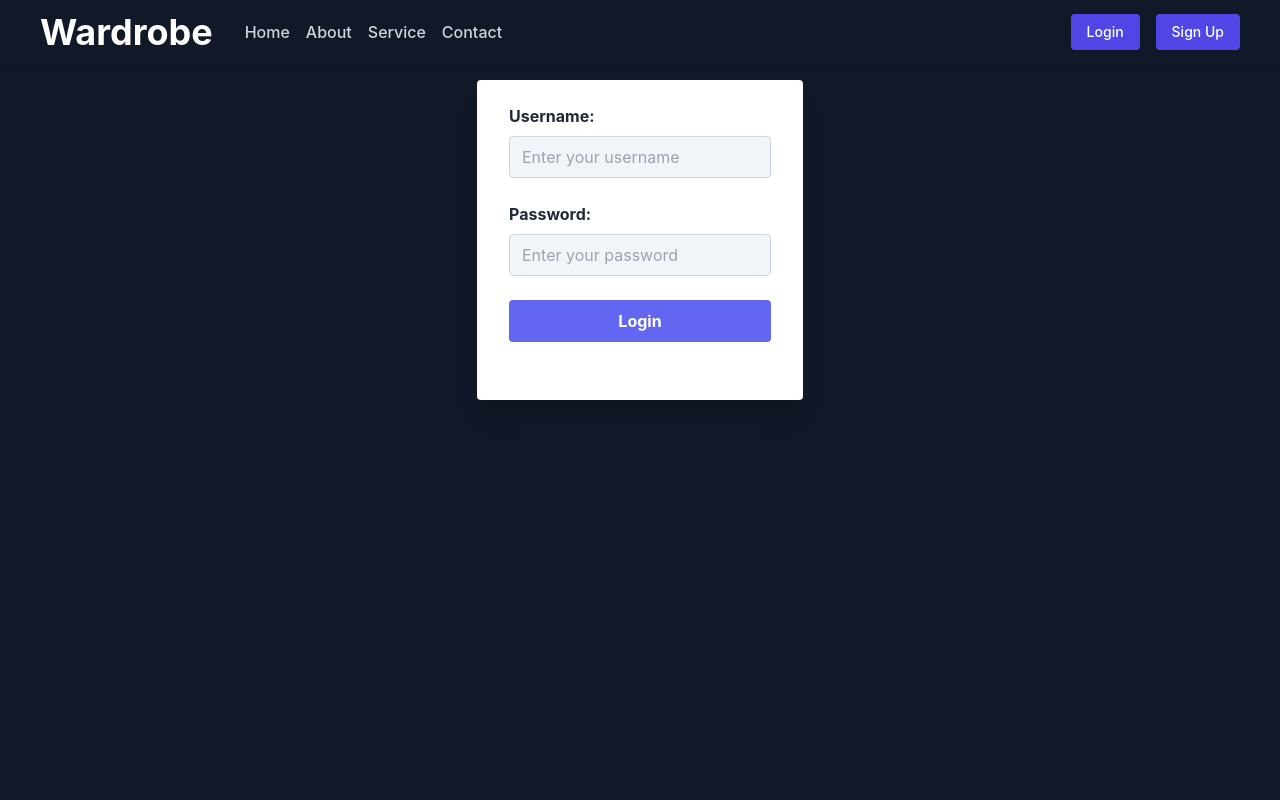
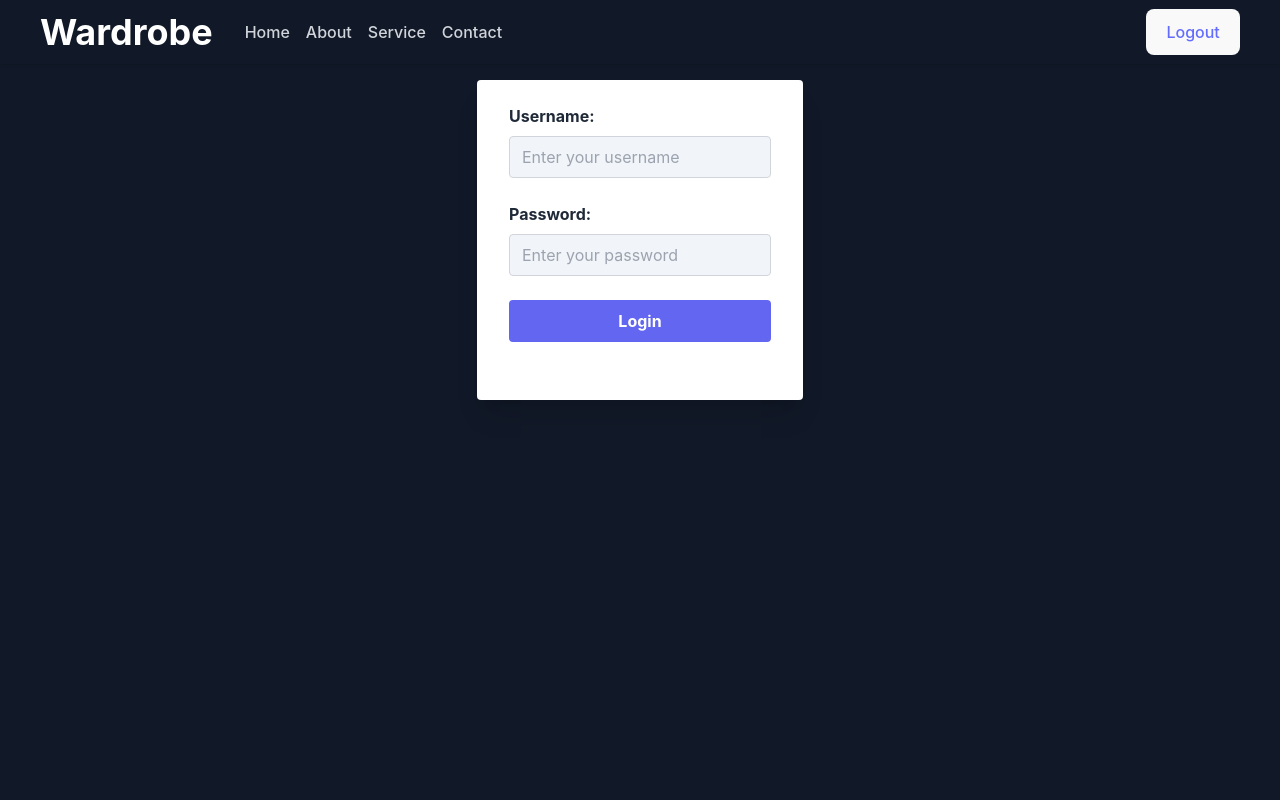
Before and after one commit to astha24verma/pwors-app, a React (Vite) app: page /login in a window 1280 px wide. Shown: the top 800 px of the page. Built offline with nearby package versions, Linux system fonts and the light colour scheme; sample sign-in values are in the browser's storage.

Commit message:
fixed login logout

```diff
--- a/src/components/Navbar.jsx
+++ b/src/components/Navbar.jsx
@@ -1,10 +1,24 @@
 import { Link } from 'react-router-dom';
 // eslint-disable-next-line no-unused-vars
-import React, { useContext } from 'react';
-import { UserContext } from '../pages/UserContext';
+import React, { useContext, useEffect } from 'react';
+// import { UserContext } from '../pages/UserContext';
+import useSessionUserId from '../pages/useSessionUserId';
+import { useNavigate } from 'react-router-dom';
 
 function Navbar() {
-  const { user } = useContext(UserContext);
+  // const { user } = useContext(UserContext);
+
+  const { userId, loading } = useSessionUserId();
+  const navigate = useNavigate();
+
+  useEffect(() => {
+    // console.log('User:', userId, loading);
+    if (!loading && !userId) {
+        // navigate('/dashboard');
+    }
+}, [userId, navigate, loading]);
+
+
   return (
     <div className="fixed w-full z-10 top-0">
       <nav>
@@ -20,17 +34,21 @@ function Navbar() {
               </div>
             </div>
             <div className="flex space-x-4 items-center">
-            {user ? (
-              <a href="/">
+            {userId ? (
+              <Link to="/">
+
                 <button
                     className="hover:text-gray-300"
                     onClick={() => {
                         localStorage.removeItem('userId');
+                        console.log('Logged out');
+                        navigate('/');
+                        location.reload();
                     }}
                 >
                     Logout
                 </button>
-              </a>
+              </Link>
                       ) : (
                         <>
                           <Link to="/login" className="bg-indigo-600 px-4 py-2 rounded text-white hover:bg-indigo-500 text-sm">
--- a/src/pages/Bottom.jsx
+++ b/src/pages/Bottom.jsx
@@ -15,7 +15,7 @@ function Bottom() {
     // console.log('User:', user);
 
     useEffect(() => {
-        console.log('User:', userId, loading);
+        // console.log('User:', userId, loading);
         if (!loading && !userId) {
             navigate('/login');
         }
--- a/src/pages/Login.jsx
+++ b/src/pages/Login.jsx
@@ -37,6 +37,7 @@ function Login() {
                 setUser(responseData.userId);
                 localStorage.setItem('userId', responseData.userId);
                 navigate('/dashboard');
+                location.reload();
             } else {
                 const errorData = await response.json();
                 console.error('Login failed', errorData);
@@ -45,9 +46,9 @@ function Login() {
             console.error('Error:', error);
         }
     };
-    if (localStorage.getItem('userId')) {
-        navigate('/dashboard');
-    }
+    // if (localStorage.getItem('userId')) {
+    //     navigate('/dashboard');
+    // }
     // const user = useContext(UserContext);
     // console.log('User:', user);
     return (
--- a/src/pages/Shoes.jsx
+++ b/src/pages/Shoes.jsx
@@ -16,7 +16,7 @@ function Shoes() {
     const navigate = useNavigate();
 
     useEffect(() => {
-        console.log('User:', userId, loading);
+        // console.log('User:', userId, loading);
         if (!loading && !userId) {
             navigate('/login');
         }
--- a/src/pages/Top.jsx
+++ b/src/pages/Top.jsx
@@ -17,7 +17,7 @@ function Top() {
     // console.log('User:', user);
 
     useEffect(() => {
-        console.log('User:', userId, loading);
+        // console.log('User:', userId, loading);
         if (!loading && !userId) {
             navigate('/login');
         }
```
